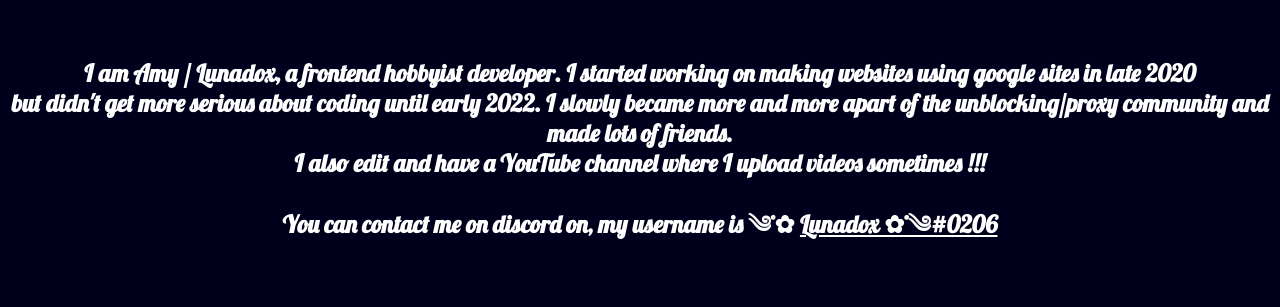
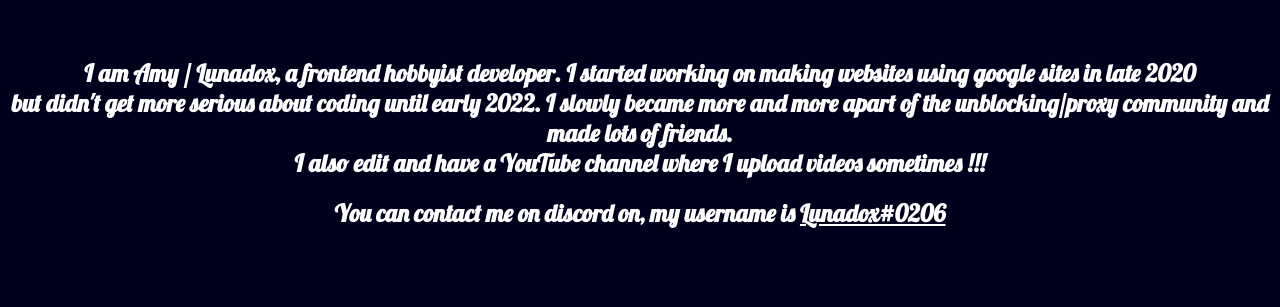
Before and after one commit to Lunadoxx/lunadoxx.github.io, a plain HTML site: page index.html in a window 1280 px wide. Shown: the part 101-408 px from the top of the page. Drawn offline with Linux system fonts and the light colour scheme.

Commit message:
Update index.html

```diff
--- a/index.html
+++ b/index.html
@@ -10,7 +10,7 @@
 <h2>I am Amy / Lunadox, a frontend hobbyist developer. I started working on making websites using google sites in late 2020 <br> but didn't get more serious about coding until
 early 2022. I slowly became more and more apart of the unblocking/proxy community and made lots of friends.<br> I also edit and have a YouTube channel where I upload videos
 sometimes !!!</h2>
-<h2>You can contact me on discord on, my username is ༄˚✿ <u>Lunadox ✿˚༄#0206</u></h2>
+<h2>You can contact me on discord on, my username is <u>Lunadox#0206</u></h2>
 <br><br>
 <h1>Knows:</h1>
 <img src="imgs/html5.png" alt="HTML5" width="125" height="125">
```
